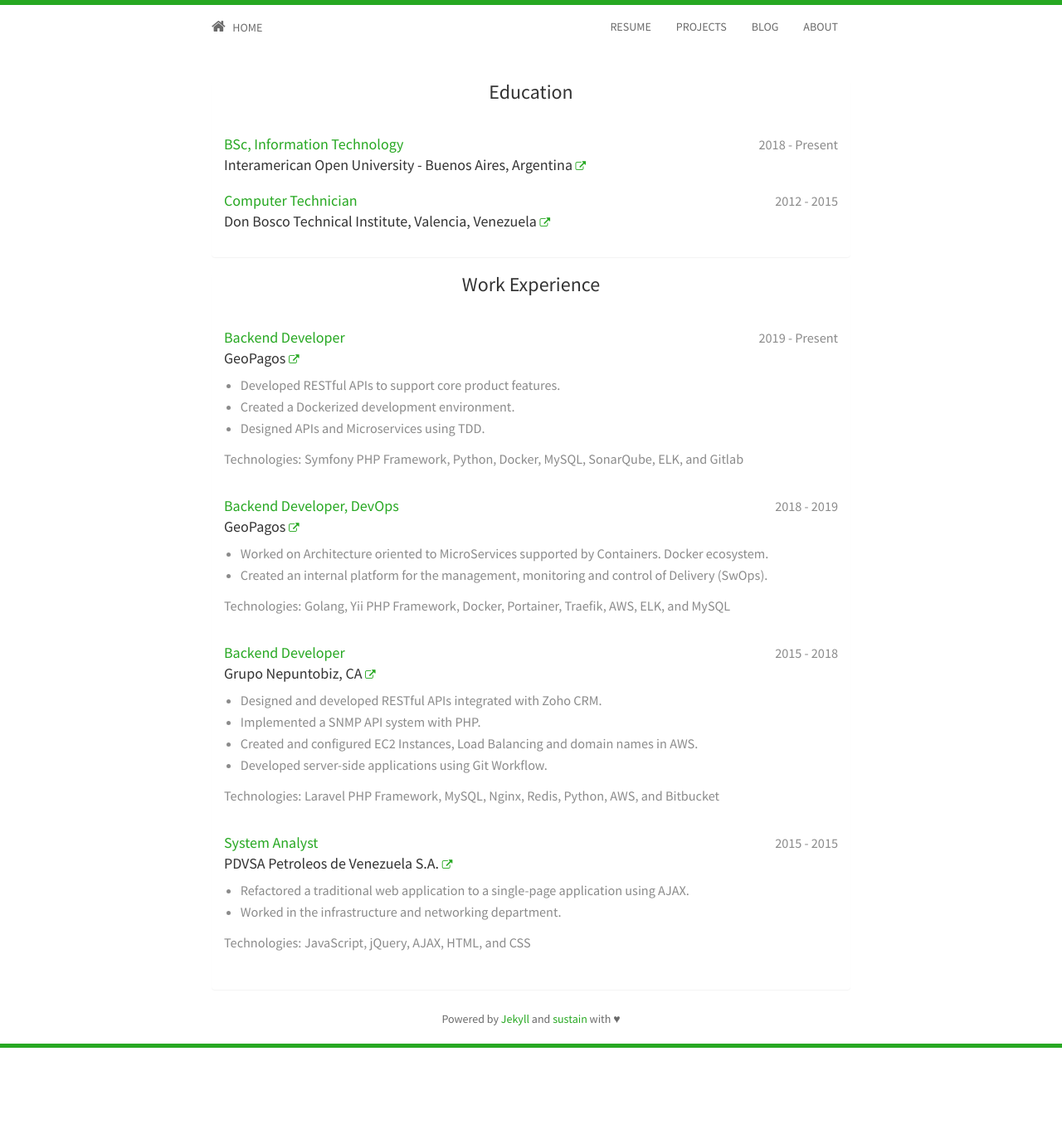
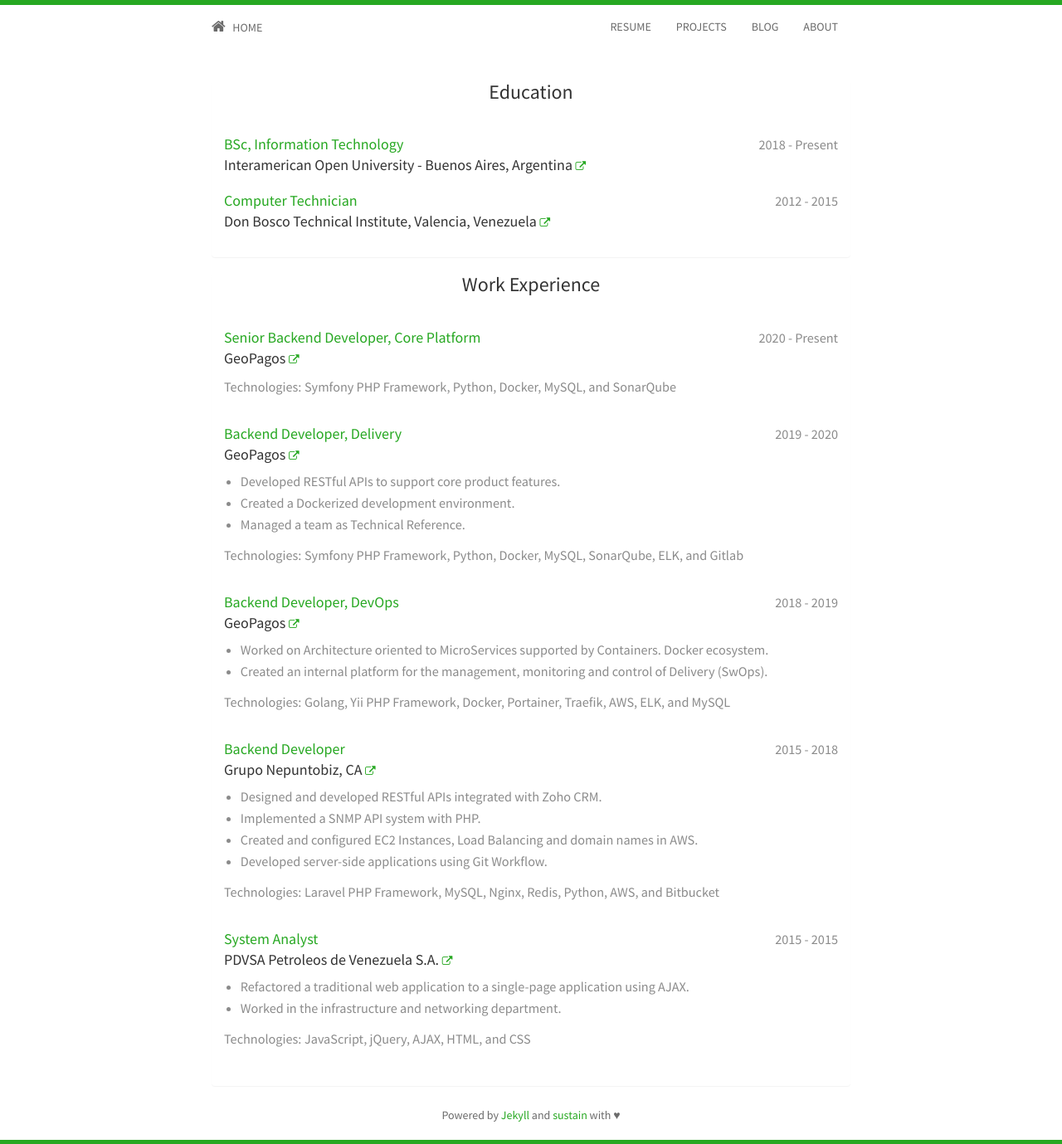
Before and after one commit to jfernancordova/jfernancordova.github.io, a Jekyll site: the page built from resume.html, in a window 1280 px wide. Shown: the whole page at 83% size. Built offline with Jekyll 4.4.1, drawn with Linux system fonts in a browser that asks for light colours; nearby versions of some CDN libraries; before the commit the page ends 1263 px from its top, so only the background shows below that.

Commit message:
Update employment.yml

```diff
--- a/_data/employment.yml
+++ b/_data/employment.yml
@@ -1,11 +1,22 @@
-- title: "Backend Developer"
+- title: "Senior Backend Developer, Core Platform"
   company: "GeoPagos"
   link: "https://www.geopagos.com/"
-  dates: "2019 - Present"
+  dates: "2020 - Present"
+  tech:
+    - Symfony PHP Framework
+    - Python
+    - Docker
+    - MySQL
+    - SonarQube
+
+- title: "Backend Developer, Delivery"
+  company: "GeoPagos"
+  link: "https://www.geopagos.com/"
+  dates: "2019 - 2020"
   points:
     - Developed RESTful APIs to support core product features.
     - Created a Dockerized development environment.
-    - Designed APIs and Microservices using TDD.
+    - Managed a team as Technical Reference.
   tech:
     - Symfony PHP Framework
     - Python
```
